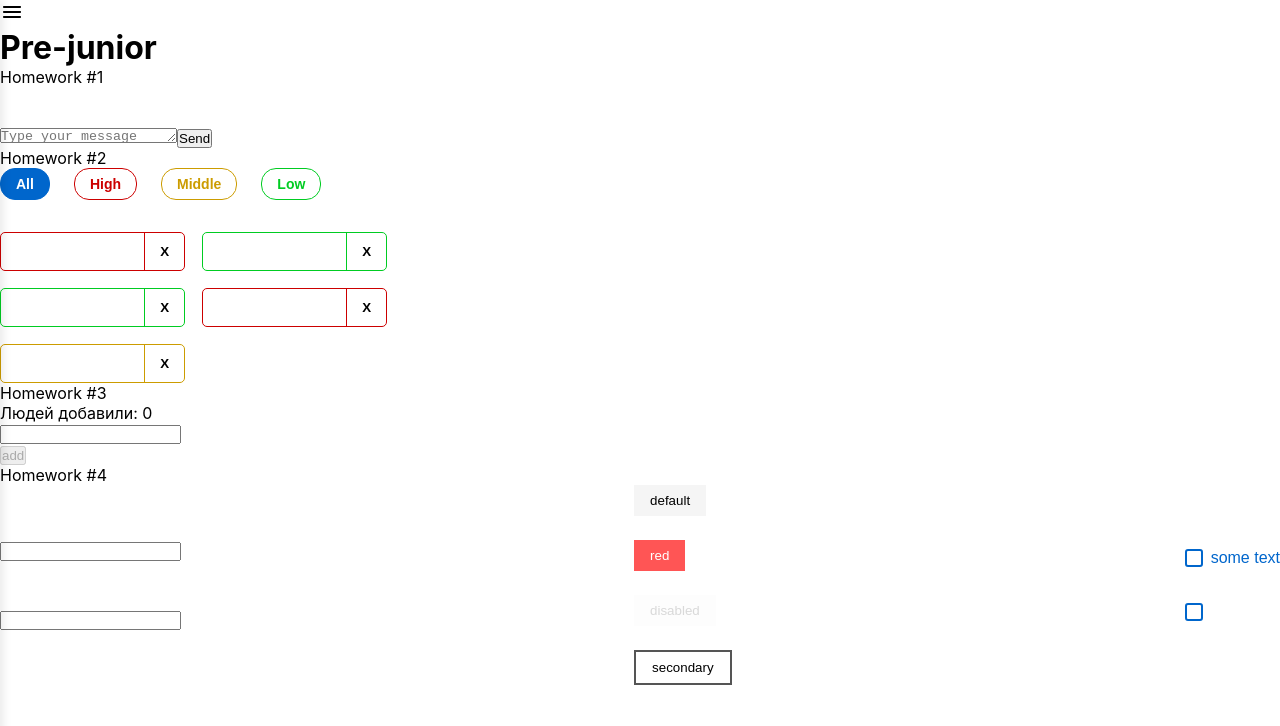
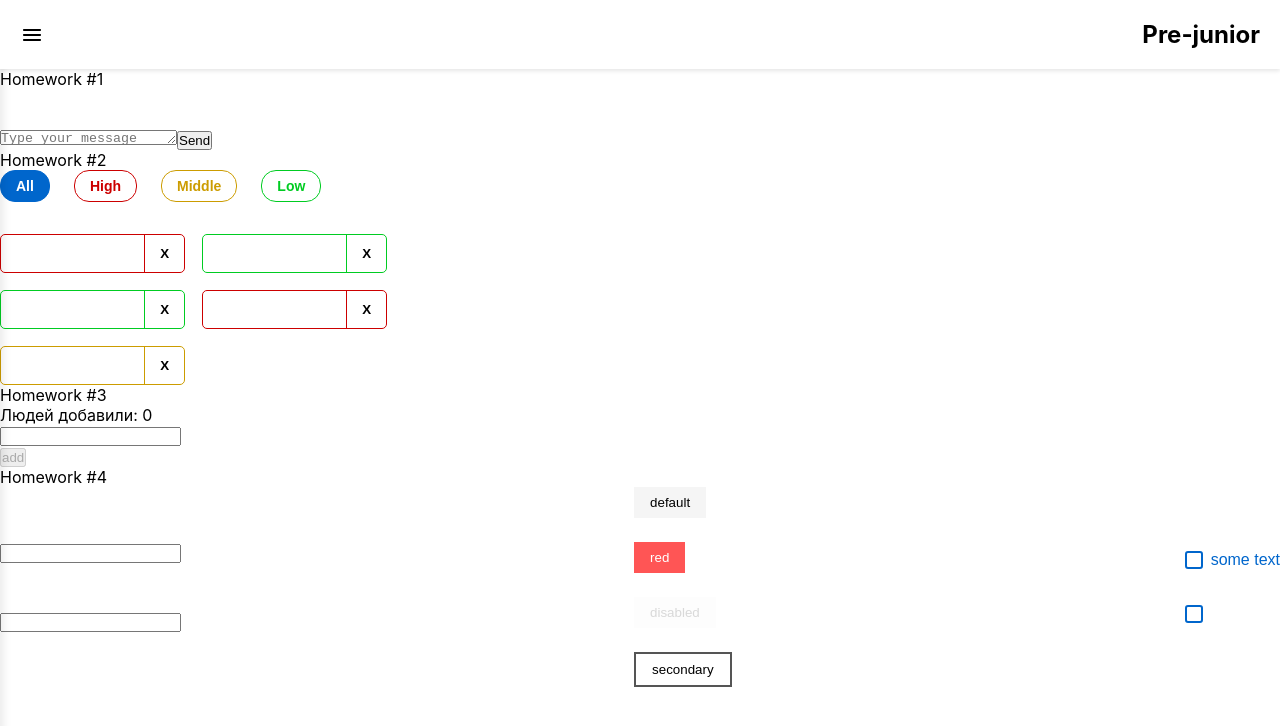
Before and after one commit to Artemka9231/homeWork2, a React (Create React App) app: page /#/pre-junior in a window 1280 px wide. Shown: the top 726 px of the page. Built offline with nearby package versions, Linux system fonts and the light colour scheme.

Commit message:
HomeWork5.1.1

```diff
--- a/src/s2-homeworks/hw05/Pages.tsx
+++ b/src/s2-homeworks/hw05/Pages.tsx
@@ -14,18 +14,20 @@ export const PATH = {
 function Pages() {
     return (
         <div>
-            {/*Routes выбирает первый подходящий роут*/}
             <Routes>
-                {/*роутинг будут писать студенты*/}
-                {/*в начале мы попадаем на страницу '/' и переходим сразу на страницу /pre-junior*/}
-                <Route path="/" element={<Navigate to={PATH.PRE_JUNIOR} />} />
+                {/* Redirect from root to Pre-Junior page */}
+                <Route path="/" element={<Navigate to={PATH.PRE_JUNIOR} replace />} />
 
-                {/*роуты для /pre-junior, /junior, /junior-plus*/}
+                {/* Route for Pre-Junior page */}
                 <Route path={PATH.PRE_JUNIOR} element={<PreJunior />} />
+
+                {/* Route for Junior page */}
                 <Route path={PATH.JUNIOR} element={<Junior />} />
+
+                {/* Route for Junior-Plus page */}
                 <Route path={PATH.JUNIOR_PLUS} element={<JuniorPlus />} />
 
-                {/*роут для несуществующей страницы должен отрисовать <Error404 />*/}
+                {/* Catch-all route for 404 errors */}
                 <Route path="*" element={<Error404 />} />
             </Routes>
         </div>
--- a/src/s2-homeworks/hw05/header/Header.module.css
+++ b/src/s2-homeworks/hw05/header/Header.module.css
@@ -1,8 +1,25 @@
+
 .burgerMenuIcon {
+  cursor: pointer;
+  font-size: 24px;
+  color: #000;
 }
 
 .header {
+  display: flex;
+  justify-content: space-between;
+  align-items: center;
+  padding: 20px;
+  background-color: #ffffff;
+  box-shadow: 0 2px 4px rgba(0, 0, 0, 0.1);
+  position: sticky;
+  top: 0;
+  z-index: 1000;
 }
 
 .header h1 {
+  font-size: 24px;
+  font-weight: bold;
+  color: #000;
+  margin: 0;
 }
--- a/src/s2-homeworks/hw05/sidebar/Sidebar.tsx
+++ b/src/s2-homeworks/hw05/sidebar/Sidebar.tsx
@@ -14,7 +14,7 @@ export const Sidebar: FC<PropsType> = ({open, handleClose}) => {
         + (open ? ' ' + s.open : '')
     return (
         <>
-            {/*затемнение справа от открытого меню*/}
+            {/* затемнение справа от открытого меню */}
             {open && <div className={s.background} onClick={handleClose}/>}
 
             <aside className={sidebarClass}>
@@ -31,10 +31,7 @@ export const Sidebar: FC<PropsType> = ({open, handleClose}) => {
                         id={'hw5-pre-junior-link'}
                         to={PATH.PRE_JUNIOR}
                         onClick={handleClose}
-                        className={({ isActive }) =>
-                            `${s.link} ${isActive ? s.active : ''}`
-                        }
-                        // className={...} // делает студент
+                        className={({isActive}) => isActive ? `${s.link} ${s.active}` : s.link}
                     >
                         Pre-junior
                     </NavLink>
@@ -42,10 +39,7 @@ export const Sidebar: FC<PropsType> = ({open, handleClose}) => {
                         id={'hw5-junior-link'}
                         to={PATH.JUNIOR}
                         onClick={handleClose}
-                        className={({ isActive }) =>
-                            `${s.link} ${isActive ? s.active : ''}`
-                        }
-                        // className={...} // делает студент
+                        className={({isActive}) => isActive ? `${s.link} ${s.active}` : s.link}
                     >
                         Junior
                     </NavLink>
@@ -53,10 +47,7 @@ export const Sidebar: FC<PropsType> = ({open, handleClose}) => {
                         id={'hw5-junior-plus-link'}
                         to={PATH.JUNIOR_PLUS}
                         onClick={handleClose}
-                        className={({ isActive }) =>
-                            `${s.link} ${isActive ? s.active : ''}`
-                        }
-                        // className={...} // делает студент
+                        className={({isActive}) => isActive ? `${s.link} ${s.active}` : s.link}
                     >
                         Junior Plus
                     </NavLink>
```
